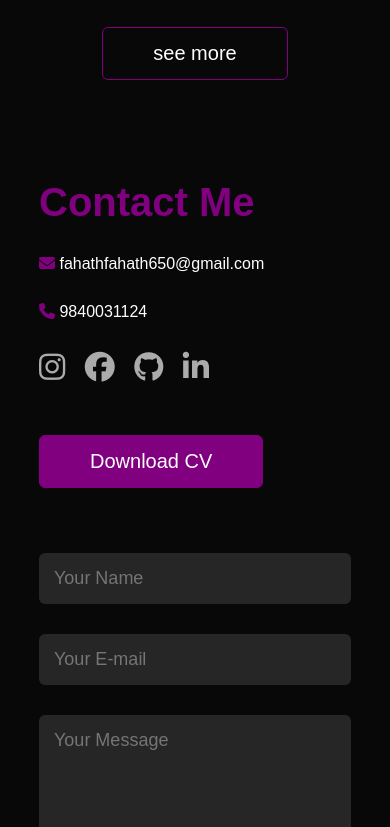
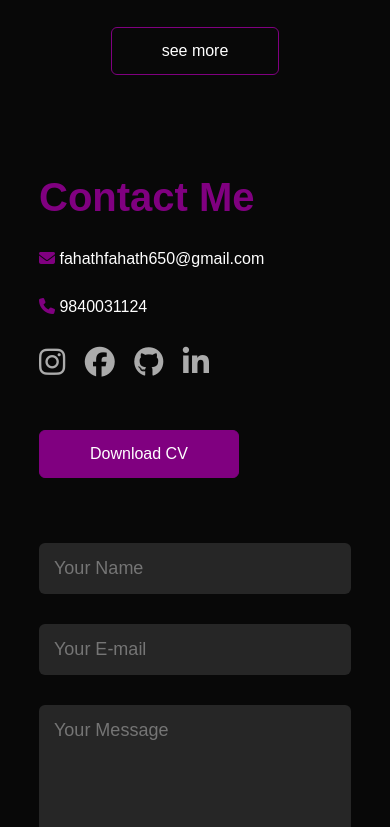
Before and after one commit to Fahaths/personal-portfolio, a plain HTML site: page portfolio/index.html in a window 390 px wide. Shown: the part 3342-4169 px from the top of the page. Drawn offline with Linux system fonts and the light colour scheme.

Commit message:
btn update

```diff
--- a/portfolio/style.css
+++ b/portfolio/style.css
@@ -373,7 +373,7 @@ nav .fa-solid{
     #certification .sub-title{
         font-size: 30px;
     }
-    .btn{
+    #certification align-self: ;{
         font-size: 20px;
     }
 }
```
